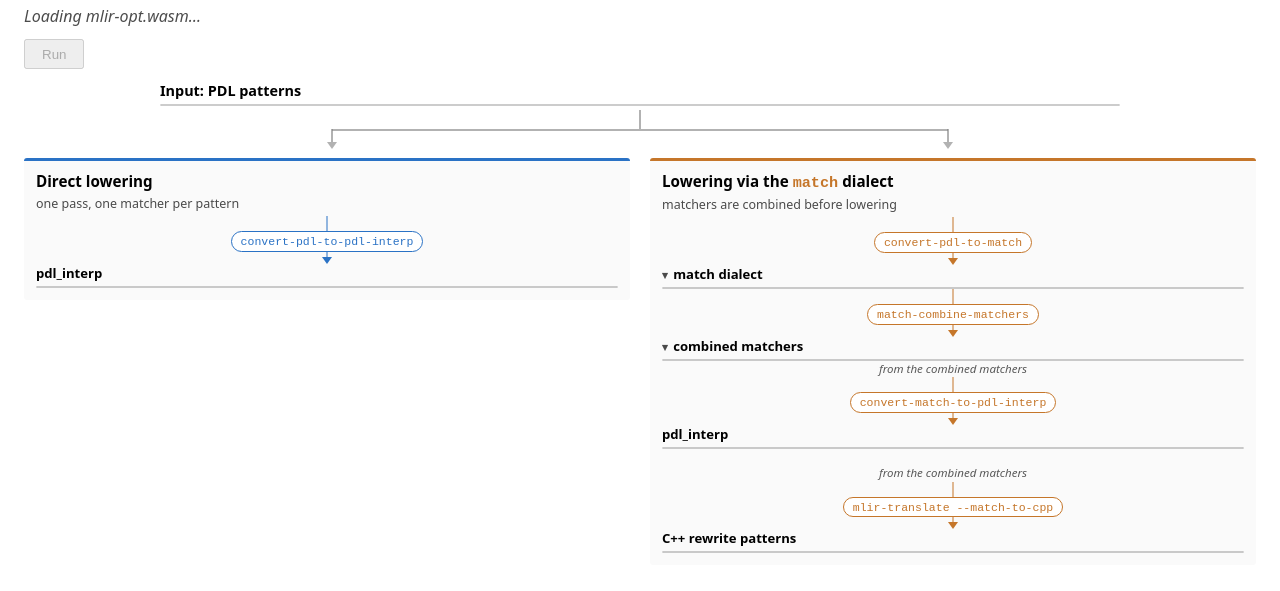
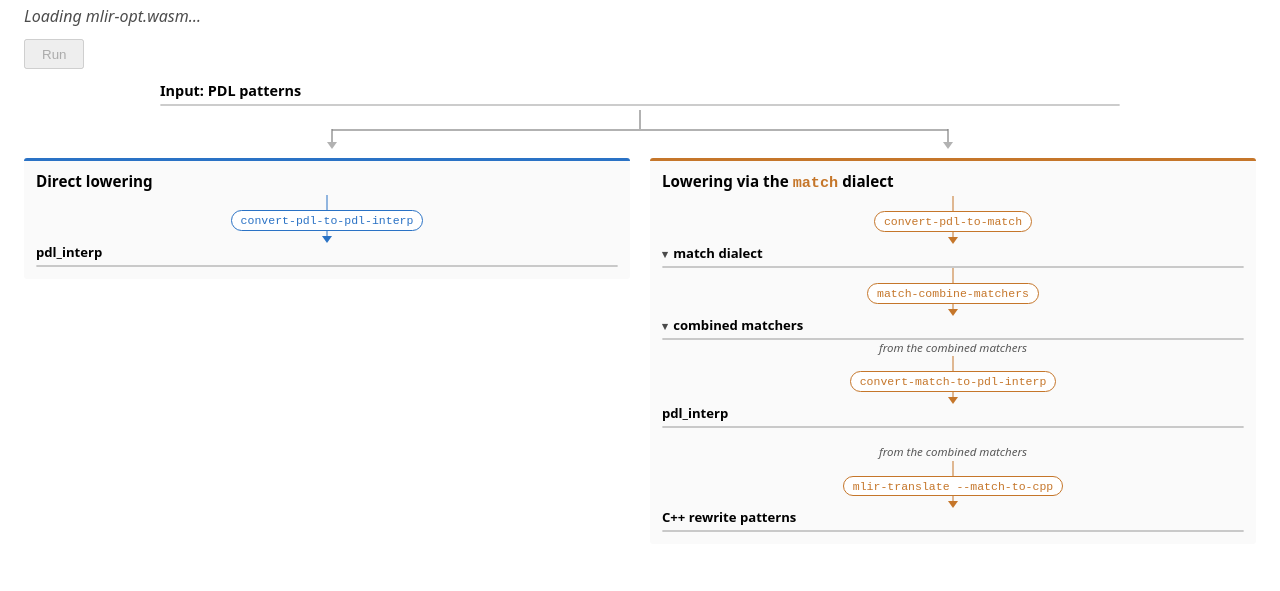
Before and after one commit to jumerckx/mlir-opt-wasm, a plain HTML site: page web/pdl.html in a window 1280 px wide. Shown: the part 95-686 px from the top of the page. Drawn offline with Linux system fonts and the light colour scheme.

Commit message:
remove wrong description

```diff
--- a/web/pdl.html
+++ b/web/pdl.html
@@ -67,7 +67,6 @@
     .lane.match { --accent: #c5762a; }
     .lane-head { font-weight: 600; font-size: 0.95rem; margin: 0.1rem 0 0.25rem; }
     .lane-head code { color: var(--accent); }
-    .lane-sub { font-size: 0.78rem; opacity: 0.7; margin: 0 0 0.25rem; }
 
     /* Pass step: a pill naming the pass, with a vertical line drawn through it
        connecting the stage above to the stage below, capped with an
@@ -176,7 +175,6 @@
   <div class="flows">
     <section class="lane direct">
       <div class="lane-head">Direct lowering</div>
-      <div class="lane-sub">one pass, one matcher per pattern</div>
       <div class="pass"><code>convert-pdl-to-pdl-interp</code></div>
       <div class="stage">
         <h3>pdl_interp</h3>
@@ -187,7 +185,6 @@
 
     <section class="lane match">
       <div class="lane-head">Lowering via the <code>match</code> dialect</div>
-      <div class="lane-sub">matchers are combined before lowering</div>
       <div class="pass"><code>convert-pdl-to-match</code></div>
       <div class="stage foldable">
         <h3>match dialect</h3>
```
